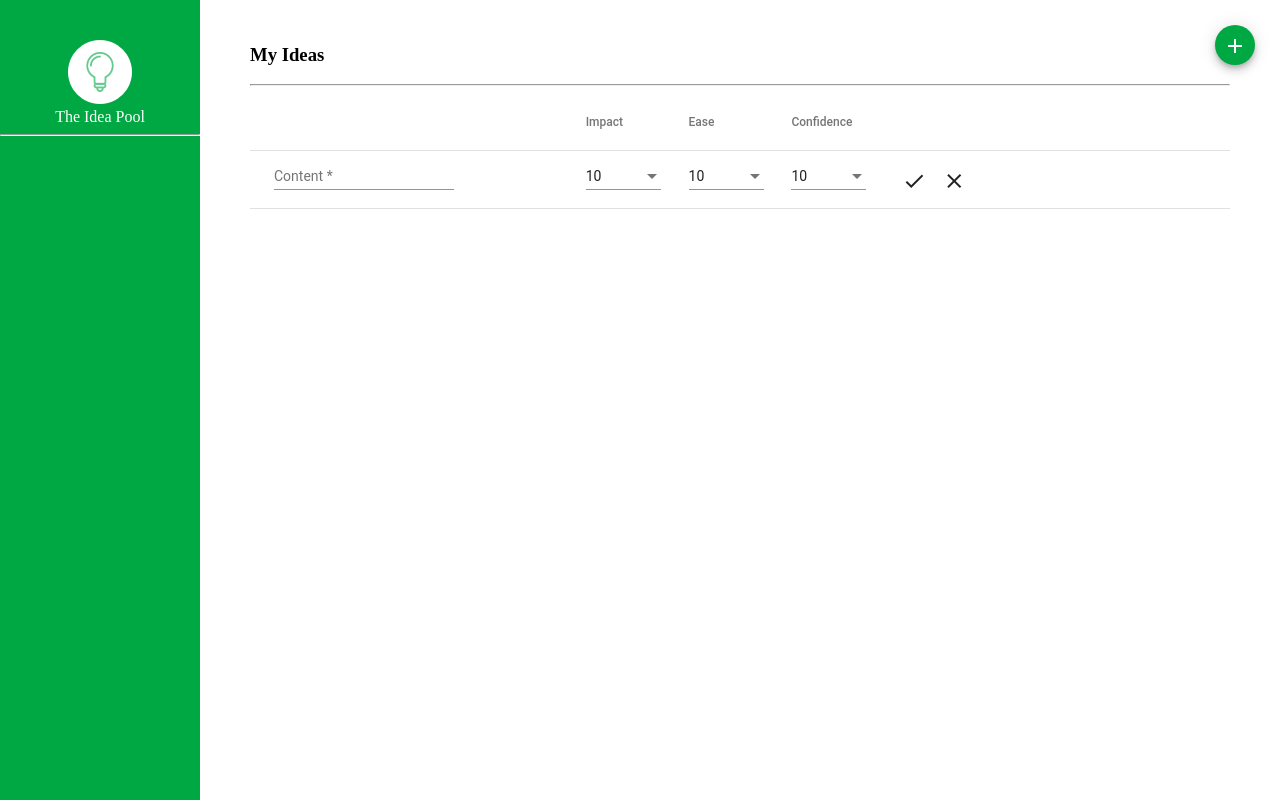
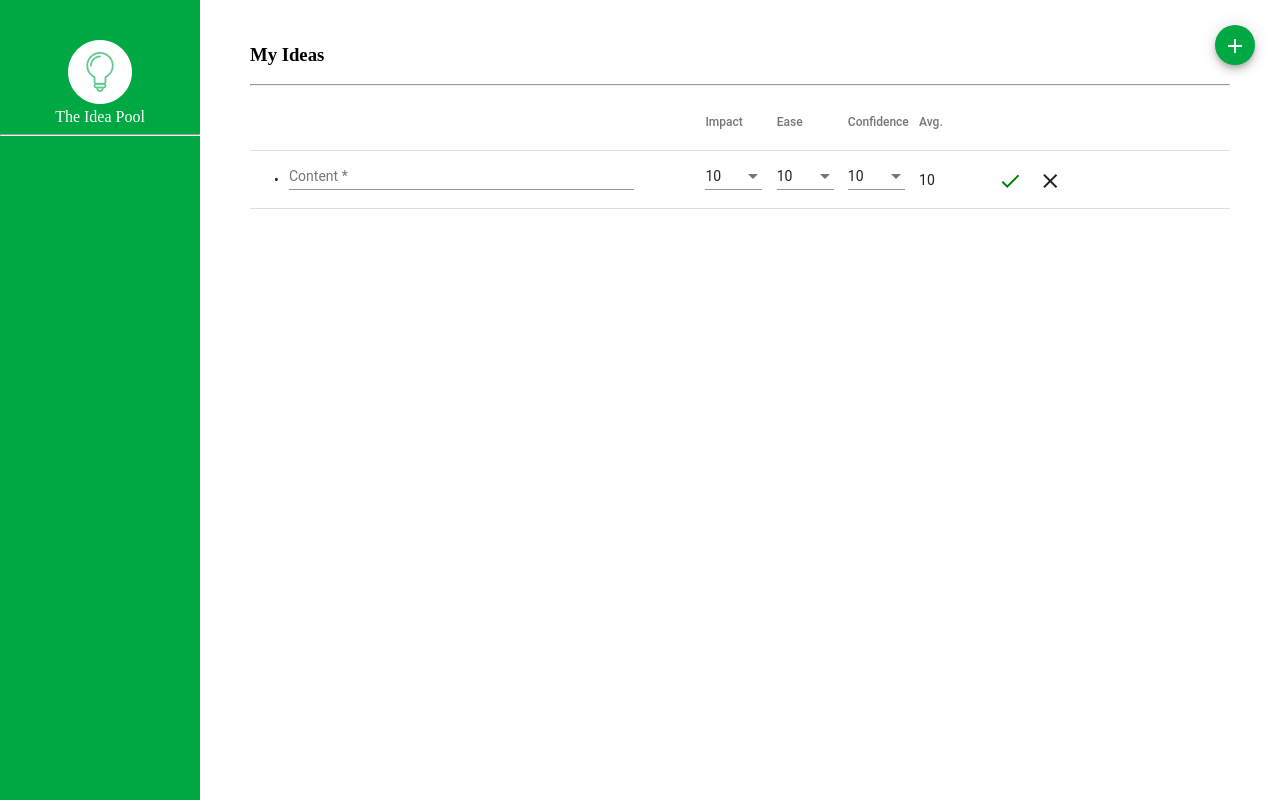
Before and after one commit to shyamseshadri/demo-ideas-app, an Angular app: page /main in a window 1280 px wide. Both pictures are taken after a click on the button "add". Built offline with nearby package versions, Linux system fonts and the light colour scheme; no server answers.

Commit message:
Finish final UI fixes and fix PUT request to update Idae

```diff
--- a/src/app/idea/list/list.component.html
+++ b/src/app/idea/list/list.component.html
@@ -5,6 +5,7 @@
     <ng-container matColumnDef="content">
       <mat-header-cell *matHeaderCellDef></mat-header-cell>
       <mat-cell *matCellDef="let element">
+        <span style="padding-right: 10px;">&#x2022;</span>
         <span *ngIf="!element.editing">{{element.content}}</span>
         <mat-form-field *ngIf="element.editing">
           <input type="text"
@@ -83,14 +84,14 @@
     <ng-container matColumnDef="average_score">
       <mat-header-cell *matHeaderCellDef>Avg.</mat-header-cell>
       <mat-cell *matCellDef="let element">
-        {{((element.confidence + element.ease + element.impact) / 3) | number}}
+        {{((element.confidence + element.ease + element.impact) / 3) | number:'1.0-1'}}
       </mat-cell>
     </ng-container>
 
     <ng-container matColumnDef="buttons">
       <mat-header-cell *matHeaderCellDef></mat-header-cell>
       <mat-cell *matCellDef="let element">
-        <span *ngIf="!element.editing">
+        <span *ngIf="!element.editing" class="editing-btns">
           <button mat-icon-button (click)="element.editing = true">
             <mat-icon>edit</mat-icon>
           </button>
@@ -99,7 +100,7 @@
           </button>
         </span>
         <span *ngIf="element.editing">
-          <button mat-icon-button (click)="saveIdea(element)">
+          <button class="green" mat-icon-button (click)="saveIdea(element)">
             <mat-icon>check</mat-icon>
           </button>
           <button mat-icon-button (click)="handleCancelEdit(element)">
--- a/src/app/idea/list/list.component.scss
+++ b/src/app/idea/list/list.component.scss
@@ -33,12 +33,34 @@
     width: 75px;
   }
 
-  .mat-column-impact, .mat-column-ease, .mat-column-confidence {
+  .mat-column-impact, .mat-column-ease, .mat-column-confidence, .mat-column-average_score {
     width: 75px;
     flex-grow: 0.33;
+    mat-form-field {
+      width: 80%;
+    }
+  }
+
+  .mat-column-content {
+    flex-grow: 2;
+    mat-form-field {
+      width: 80%;
+    }
+  }
+
+  .editing-btns {
+    color: green;
+    opacity: 0;
+    &:hover {
+      opacity: 1;
+    }
   }
 
   .select-box {
     width: 75px;
   }
+
+  .green {
+    color: green;
+  }
 }
--- a/src/app/idea/list/list.component.ts
+++ b/src/app/idea/list/list.component.ts
@@ -13,7 +13,7 @@ import { MatTable } from '@angular/material/table';
 export class ListComponent implements OnInit {
 
   public ideas: Idea[] = [];
-  public displayedColumns: string[] = ['content', 'impact', 'ease', 'confidence', 'buttons'];
+  public displayedColumns: string[] = ['content', 'impact', 'ease', 'confidence', 'average_score', 'buttons'];
 
   @ViewChild(MatTable, {static: false})
   private table: MatTable<any>;
--- a/src/app/services/idea.service.ts
+++ b/src/app/services/idea.service.ts
@@ -19,7 +19,12 @@ export class IdeaService {
   }
 
   updateIdea(idea: Idea) {
-    return this.http.post(`${environment.apiBaseUrl}/ideas/${idea.id}`, idea);
+    return this.http.put(`${environment.apiBaseUrl}/ideas/${idea.id}`, {
+      content: idea.content,
+      impact: idea.impact,
+      ease: idea.ease,
+      confidence: idea.confidence,
+    });
   }
 
   deleteIdea(ideaId: string) {
```
